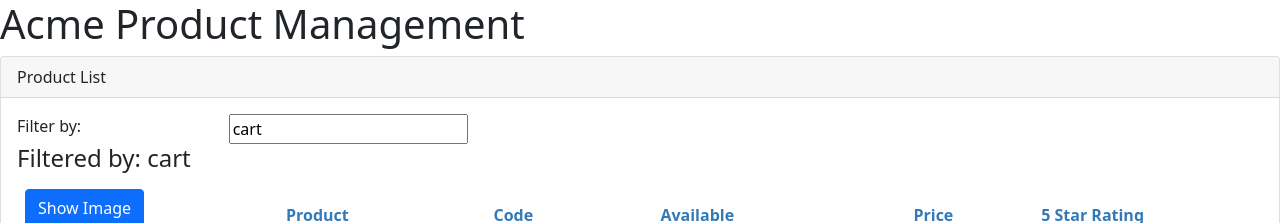
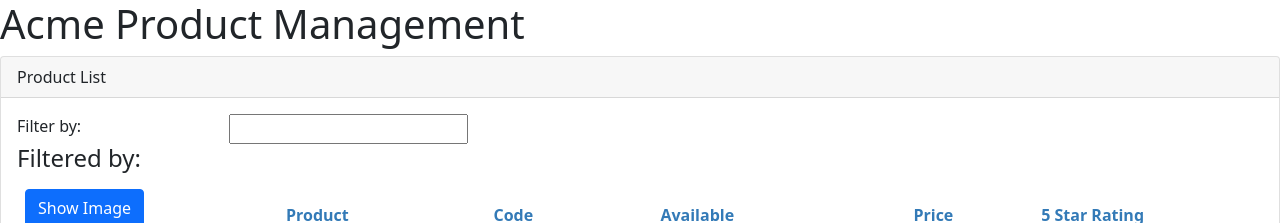
Before and after one commit to ftijan/ng-getting-started, an Angular app: page /products in a window 1280 px wide. Shown: the top 223 px of the page. Built offline with nearby package versions, Linux system fonts and the light colour scheme.

Commit message:
filtering with setter

```diff
--- a/src/app/products/product-list/product-list.component.html
+++ b/src/app/products/product-list/product-list.component.html
@@ -33,7 +33,7 @@
                     </tr>
                 </thead>
                 <tbody>
-                    <tr *ngFor="let product of products">
+                    <tr *ngFor="let product of filteredProducts">
                         <td>
                          <img *ngIf="showImage"
                             [src]="product.imageUrl"
--- a/src/app/products/product-list/product-list.component.ts
+++ b/src/app/products/product-list/product-list.component.ts
@@ -11,7 +11,19 @@ export class ProductListComponent implements OnInit {
   imageWidth = 50;
   imageMargin = 2;
   showImage = false;
-  listFilter = 'cart';
+
+  private _listFilter = '';
+
+  get listFilter(): string {
+    return this._listFilter;
+  }
+
+  set listFilter(value: string) {
+    this._listFilter = value;
+    this.filteredProducts = this.performFilter(value);
+  }
+
+  filteredProducts: Product[] = [];
   products: Product[] = [
     {
       "productId": 2,
@@ -38,9 +50,16 @@ export class ProductListComponent implements OnInit {
   constructor() { }
 
   ngOnInit(): void {
+    this.listFilter = '';
   }
 
   toggleImage(): void {
     this.showImage = !this.showImage;
   }
+
+  performFilter(filterBy: string): Product[] {
+    filterBy = filterBy.toLocaleLowerCase();
+    return this.products.filter((product: Product) =>
+      product.productName.toLocaleLowerCase().includes(filterBy));
+  }
 }
```
